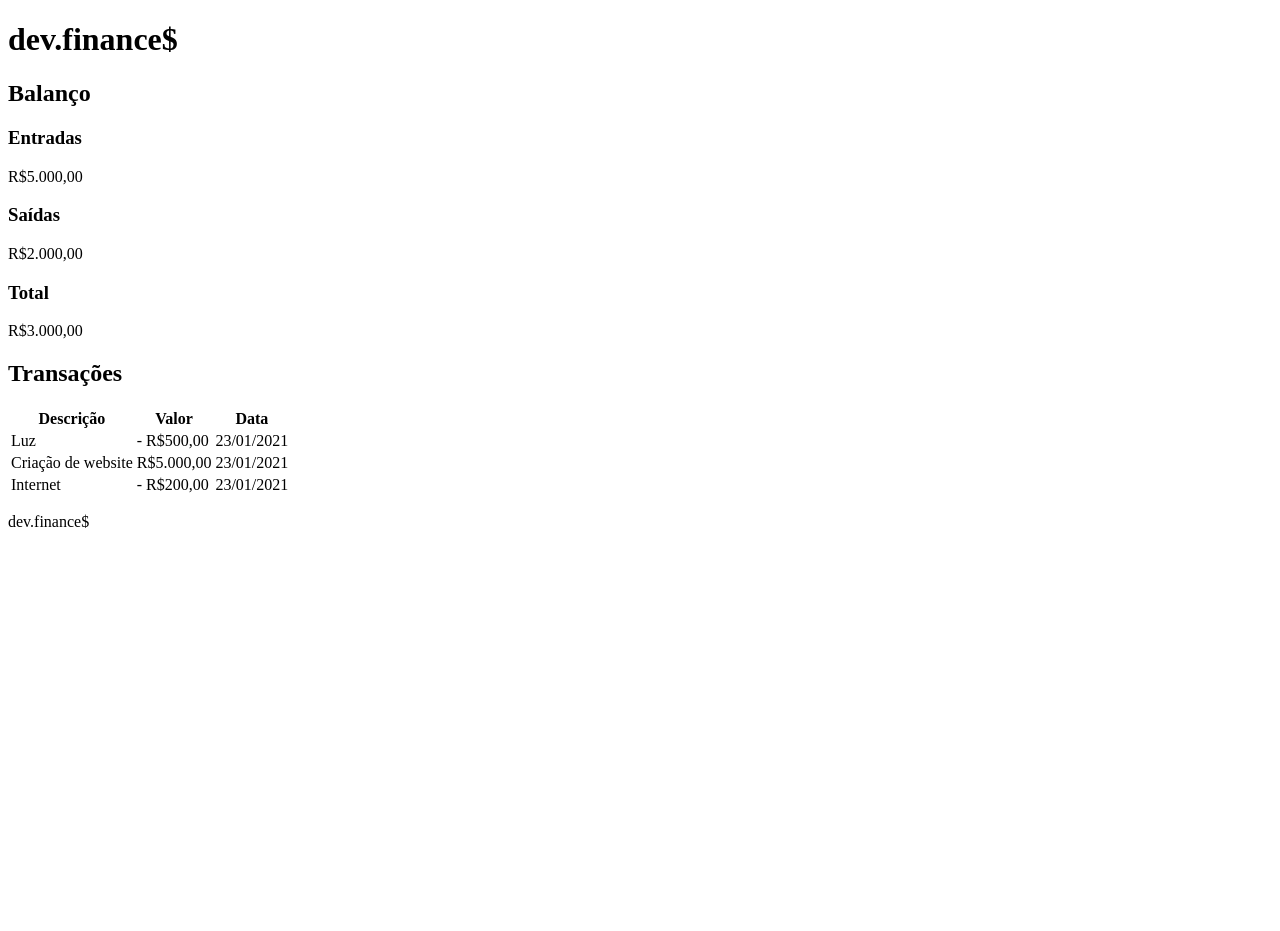
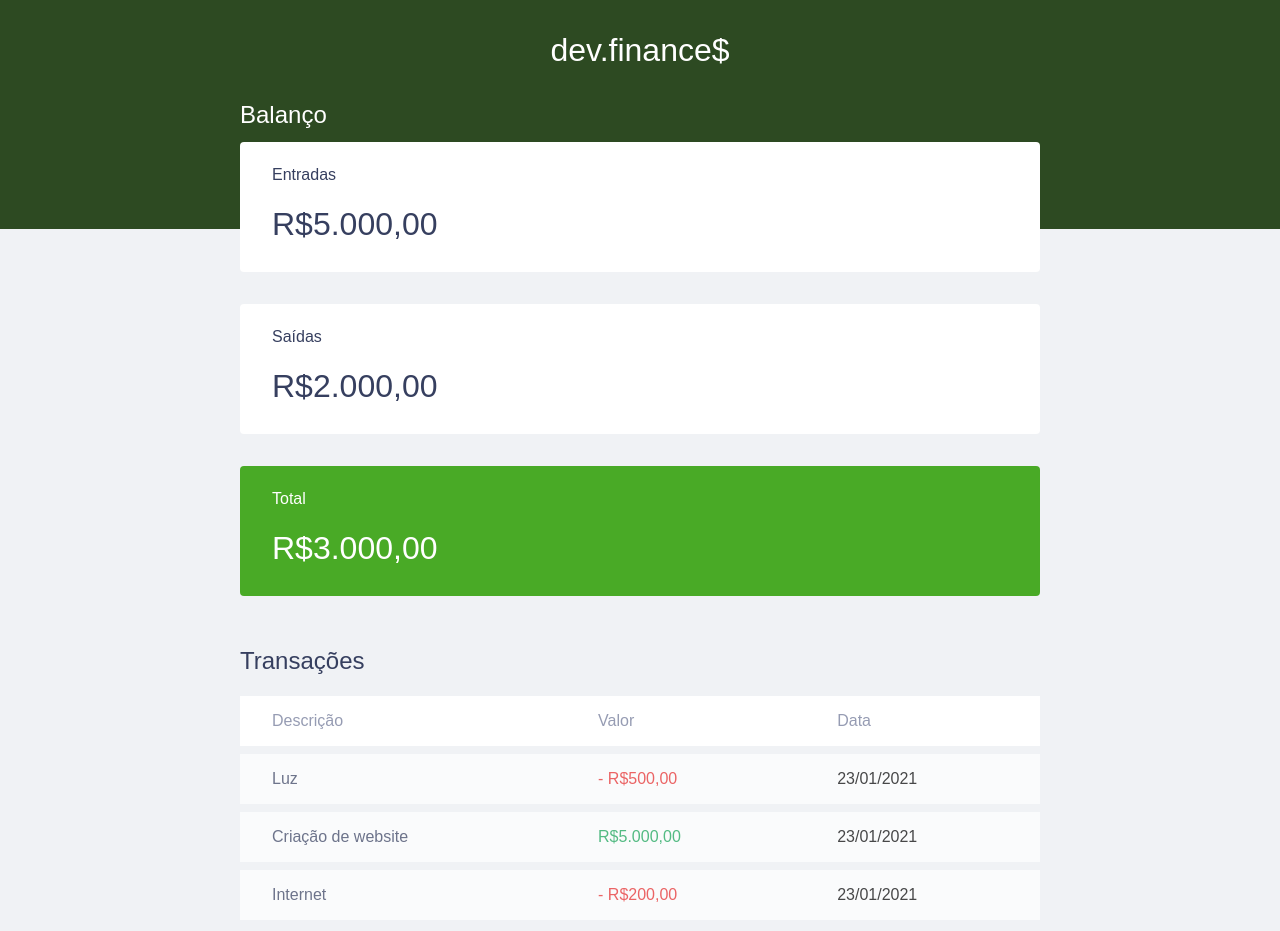
Before and after one commit to filipespadetto/devfinances.github.io, a plain HTML site: page index.html in a window 1280 px wide. Shown: the top 931 px of the page. Before the commit the page ends 800 px from the top, so only its background shows below. Drawn offline with Linux system fonts and the light colour scheme.

Commit message:
Fix href CSS

```diff
--- a/index.html
+++ b/index.html
@@ -6,7 +6,7 @@
     <meta name="viewport" content="width=device-width, initial-scale=1.0">
     <title>dev.finance$</title>
 
-    <link rel="stylesheet" href="./styles.css">
+    <link rel="stylesheet" href="/style.css">
 </head>
 
 <body>
```
